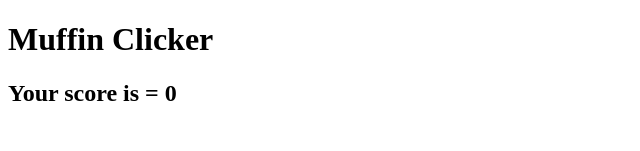
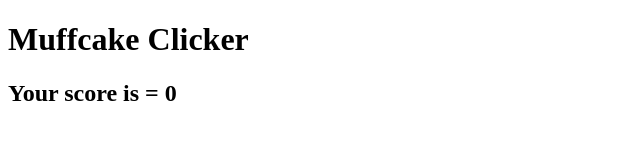
Before and after one commit to cabrerar2532/clone-clicker, a plain HTML site: page index.html in a window 1280 px wide. Shown: the top 151 px of the page, without its empty margins (0-640 px from the left). Drawn offline with Linux system fonts and the light colour scheme.

Commit message:
changed title

```diff
--- a/index.html
+++ b/index.html
@@ -8,7 +8,7 @@
     <link rel="icon" type="image/x-icon" href="assets\img\favicon.ico">
 </head>
 <body>
-    <h1>Muffin Clicker</h1>
+    <h1>Muffcake Clicker</h1>
 
     <h2>Your score is = <span class="globalScore">0</span></h2>
     <div><img src="/assets/img/muffin.png" width="200"
```
